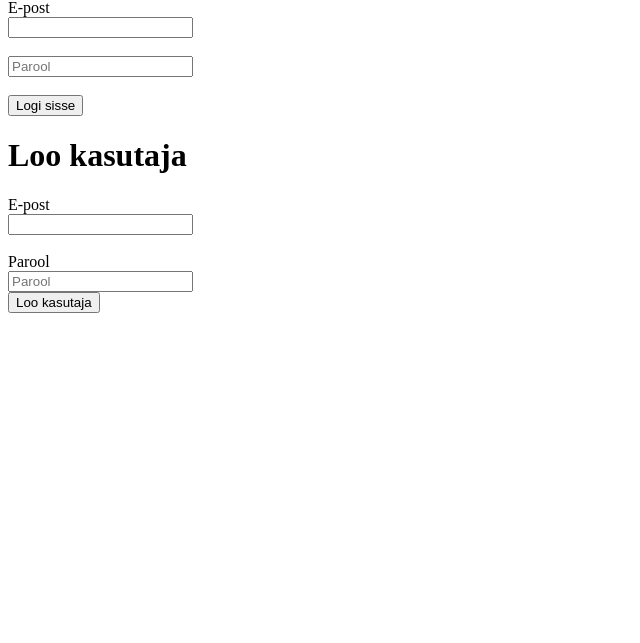
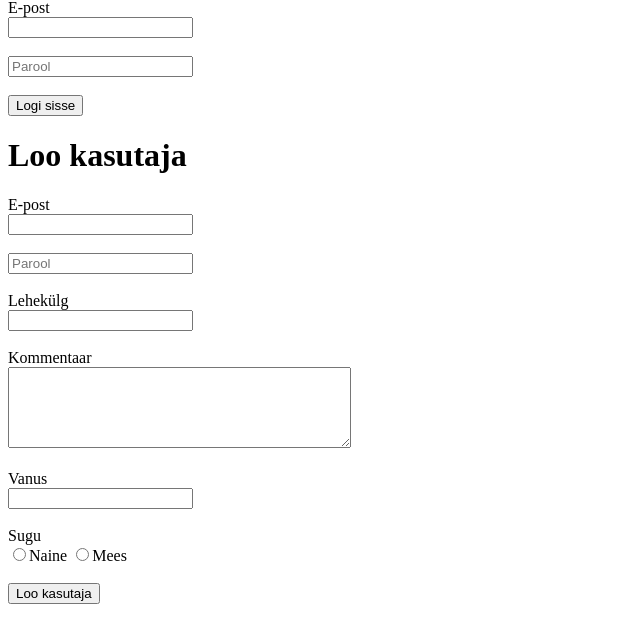
Before and after one commit to veebiprogrammeerimine-2016s/1.kodutoo-II-ruhm, a PHP site: page /login.php in a window 1280 px wide. Shown: the part 81-724 px from the top of the page, without its empty margins (0-640 px from the left). Run offline with PHP 8.4, Linux system fonts and the light colour scheme.

Commit message:
Update login.php

```diff
--- a/login.php
+++ b/login.php
@@ -1,90 +1,118 @@
 <?php
 
-	//GET ja POSTi muutujad
-	//var_dump ($_GET);
+	//var_dump($_GET);
 	//echo "<br>";
-	//var_dump ($_POST);
-
-	//$_POST["signupEmail"]
+	//var_dump($_POST);
 
 	$signupEmailError = "";
+	$signupPasswordError = "";
+	$signupCommentError = "";
 
-	// on üldse olemas selline muutuja
-	if(isset( $_POST["signupEmail"] ) ) {
+	// kas e/post oli olemas
+	if ( isset ( $_POST["signupEmail"] ) ) {
 
-		//jah on olemas
-		//kas on tühi
-		if( empty( $_POST["signupEmail"] ) ){
+		if ( empty ( $_POST["signupEmail"] ) ) {
 
-			$signupEmailError = "see väli on kohustuslik";
+			// oli email, kuid see oli tühi
+			$signupEmailError = "See väli on kohustuslik!";
 
 		}
 
 	}
 
-	if(isset( $_POST["signupPassword"] ) ){
+	if ( isset ( $_POST["signupPassword"] ) ) {
 
-		if( empty( $_POST["signupPassword"] ) ){
+		if ( empty ( $_POST["signupPassword"] ) ) {
 
-			$signupPasswordError = "parool on kohustuslik";
-
-
+			// oli password, kuid see oli tühi
+			$signupPasswordError = "See väli on kohustuslik!";
 
 		} else {
 
-			// siia jõuan siis kui parool oli olemas - isset
-			// parool ei olnud tühi - empty
+			// tean et parool on ja see ei olnud tühi
+			// VÄHEMALT 8
 
-			//kas parooli pikkus on väiksem kui 8
-			if ( strlen($_POST["signupPassword"]) < 8  ) {
+			if ( strlen($_POST["signupPassword"]) < 8 ) {
 
-				$signupPasswordError = "parool peab olema vähemalt 8 tähemärki pikk";
+				$signupPasswordError = "Parool peab olema vähemalt 8 tähemärkki pikk";
 
 			}
+
 		}
 
+		if (isset ( $_POST["comment"] ) ) {
+
+		if ( empty ( $_POST["comment"] ) ) {
+
+			//kommentaar oli tühi
+			$signupCommentError = "See väli on kohustuslik!" ;
+		}
+
+	}
 
 
 	}
 
+
 ?>
-
 <!DOCTYPE html>
 <html>
 	<head>
-<title>Logi sisse või loo kasutaja</title>
+		<title>Sisselogimise lehekülg</title>
 	</head>
 	<body>
 
 		<h1>Logi sisse</h1>
+
 		<form method="POST">
 
-		<label>E-post</label>
-		<br>
+			<label>E-post</label><br>
+			<input name="loginEmail" type="email">
 
-		<input name="loginEmail" type="text">
 			<br><br>
 
-		<input type="password" name="loginPassword" placeholder="Parool">
+			<input name="loginPassword" type="password" placeholder="Parool">
+
 			<br><br>
 
 			<input type="submit" value="Logi sisse">
 
-
 		</form>
 
 		<h1>Loo kasutaja</h1>
+
 		<form method="POST">
 
 			<label>E-post</label><br>
+			<input name="signupEmail" type="email"> <?php echo $signupEmailError; ?>
 
-	<input name="signupEmail" type="text"> <?php echo $signupEmailError; ?>
 			<br><br>
 
-	<label>Parool</label><br>
-	<input type="password" name="signupPassword" placeholder="Parool">
+			<input name="signupPassword" type="password" placeholder="Parool"> <?php echo $signupPasswordError; ?>
 
-	<br>
+			<br><br>
+
+			<label>Lehekülg</label><br>
+			<input type="text" name="website">
+
+			<br><br>
+
+			<label>Kommentaar</label><br>
+			<textarea name="comment" rows="5" cols="40"></textarea> <?php echo $signupCommentError; ?>
+
+			<br><br>
+
+			<label>Vanus</label><br>
+			<input name="signupAge" type="age">
+
+			<br><br>
+
+			<label>Sugu</label><br>
+			<input type="radio" name="gender" value="female">Naine
+			<input type="radio" name="gender" value="male">Mees
+
+			<br><br>
+
 			<input type="submit" value="Loo kasutaja">
 
 		</form>
```
Lines whose indentation alone changed are shown as unchanged.
